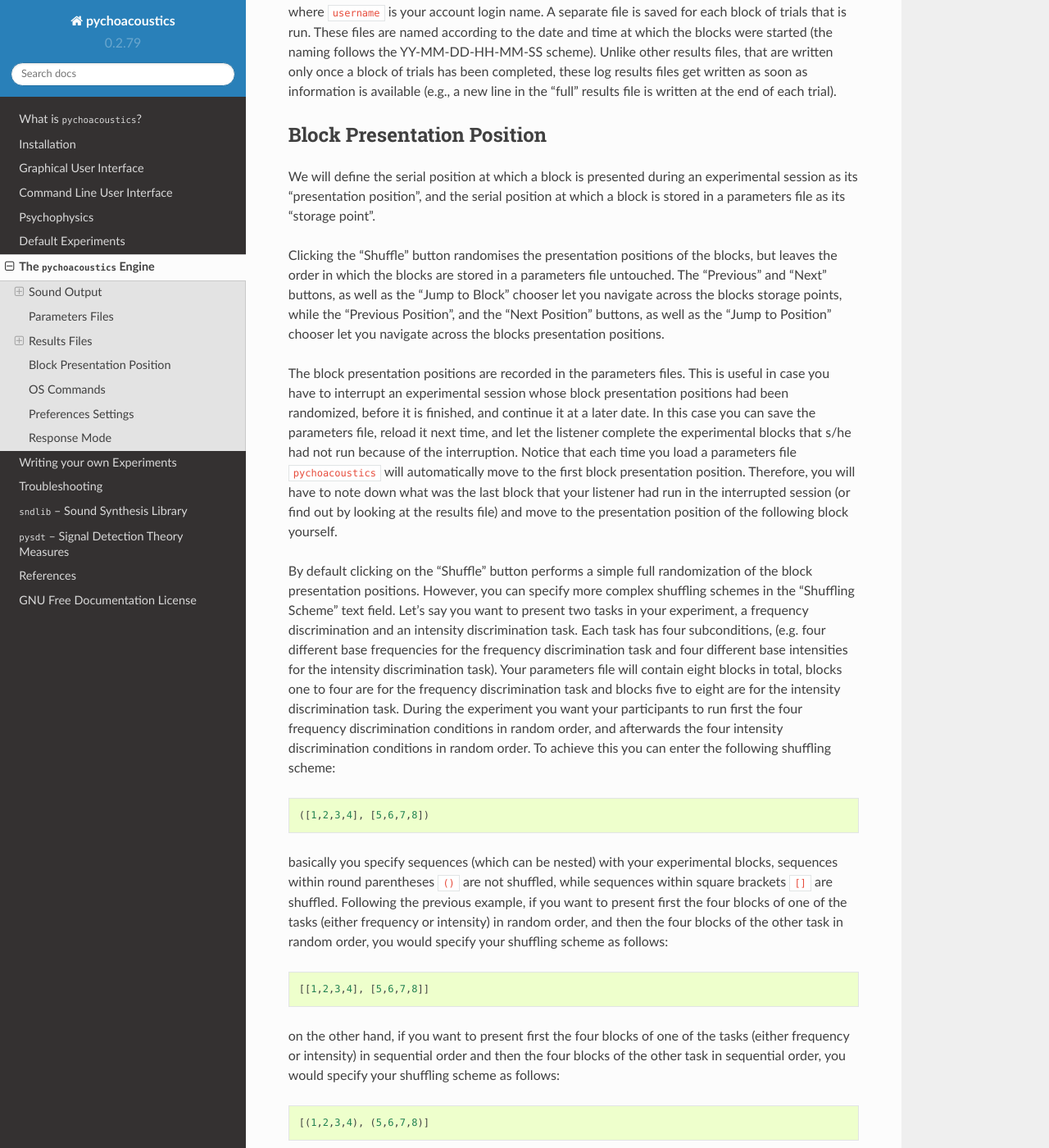
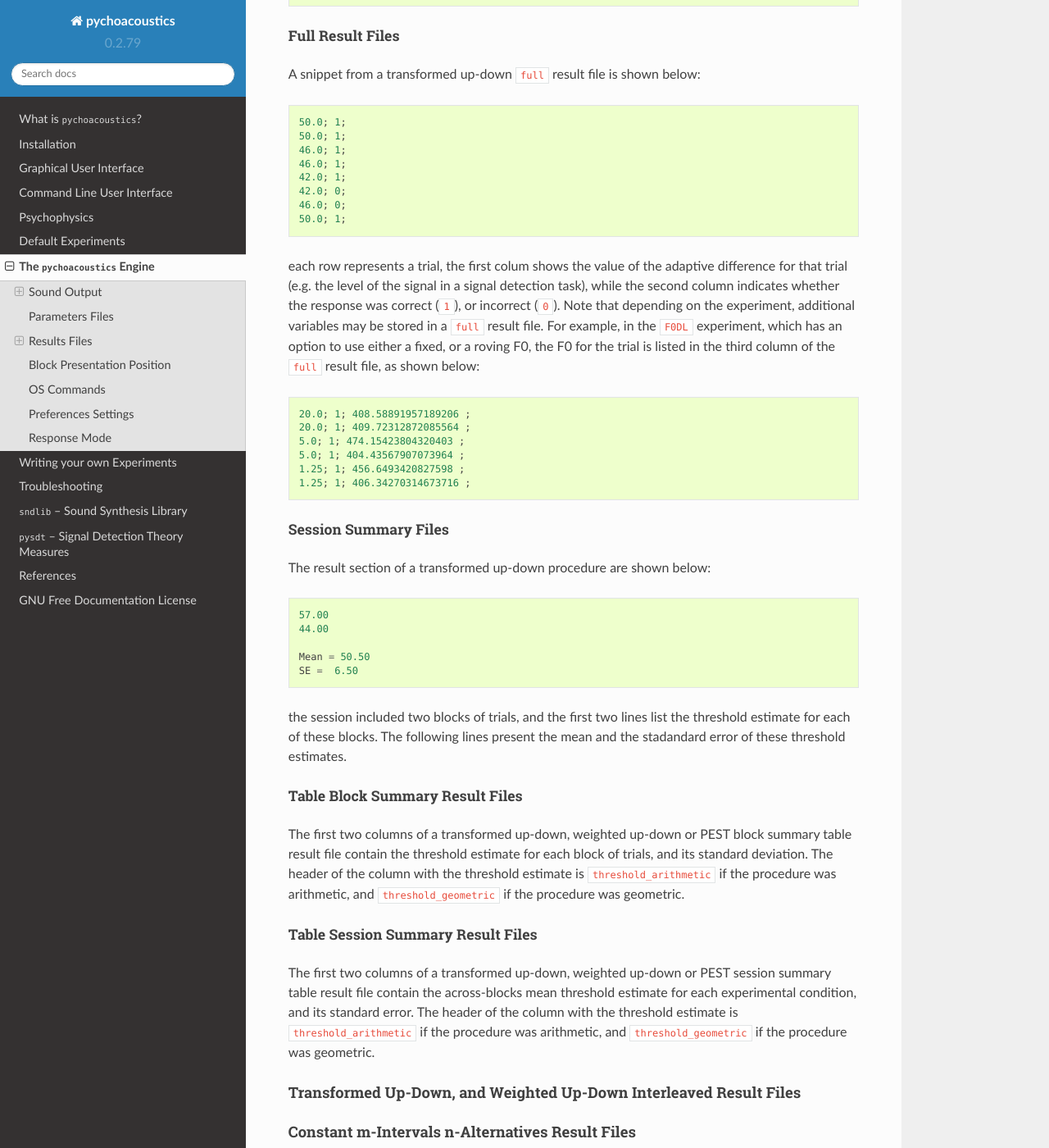
Before and after one commit to sam81/pychoacoustics, a Sphinx documentation site: the page built from pychoacoustics/doc/engine.rst, in a window 1280 px wide and 1400 px high, scrolled down 6078 px. Shown: the whole window at 82% size. Built offline with Sphinx 7.4.7 and the Read the Docs theme 2.0.0, drawn with Linux system fonts in a browser that asks for light colours; some of the changed text lies outside the part shown.

Commit message:
document transformed up-down result files

```diff
--- a/pychoacoustics/doc/adding_experiments.rst
+++ b/pychoacoustics/doc/adding_experiments.rst
@@ -3,7 +3,7 @@ Writing your own Experiments
 *****************************
 
 First Steps
-==============
+===========
 
 ``pychoacoustics`` can be easily extended with new experiments written by users. User-written experiments need to reside in a Python package called ``labexp``, and this package needs to be in your Python path. No worries if you're not familiar with packaging Python software, we'll go through the process of adding a new experiment step by step.
 
--- a/pychoacoustics/doc/engine.rst
+++ b/pychoacoustics/doc/engine.rst
@@ -7,11 +7,11 @@ The ``pychoacoustics`` Engine
 .. _sec-sound_output:
 
 Sound Output
-------------
+============
 
 
 Sound Output on Linux
-^^^^^^^^^^^^^^^^^^^^^
+---------------------
 
 On Linux systems ``pychoacoustics`` can either output sound (numpy
 arrays) directly to the soundcard, or write a ``wav`` file for each sound
@@ -48,7 +48,7 @@ another program by choosing “custom” in the “Play Command” drop-down
 menu and spelling out the name of the command in the box below.
 
 Sound Output on Windows
-^^^^^^^^^^^^^^^^^^^^^^^
+-----------------------
 
 The command that ``pychoacoustics`` uses by default on Windows is
 ``winsound``. This command supports only 16-bit output. ``pychoacoustics``
@@ -76,7 +76,7 @@ foobar2000) may not work well with ``pychoacoustics``.
 .. _sec-parameters_files:
 
 Parameters Files
-----------------
+================
 
 Parameters files are plain text files, that can be modified through
 ``pychoacoustics`` or through a text editor. They contain a header
@@ -141,7 +141,7 @@ separator. Each entry has to be written on a single line.
 .. _sec-results_files:
 
 Results Files
--------------
+=============
 
 ``pychoacoustics`` outputs several types of
 results files. If you name your results file “myres”, the following
@@ -200,7 +200,7 @@ blocks to process you can click “Run!” to perform the processing.
 .. _sec-tabular-results-files:
 
 Tabular Results Files
-^^^^^^^^^^^^^^^^^^^^^
+---------------------
 
 The tabular results files are comma separated value (csv) text files
 that can be opened in a text file editor or a spreadsheet application.
@@ -214,7 +214,8 @@ The tabular result files contain a number of default columns, that are specific
 to the paradigm used in the experiment (e.g., threshold, number of trials etc…).
 These result files also contain a "condition" column, where the "Condition Label"
 is written (see :ref:`sec-gui_left_panel`). It is a good practice to assign
-a condition label as it makes it easy to sort the results as a function of the experimental condition.
+a condition label as it makes it easy to sort the results as a function of the
+experimental condition.
 Columns with additional parameters can be stored in these files.
 Several text fields and choosers in ``pychoacoustics`` have what we will call
 ``inSummary`` check boxes. Some of these are shown marked by ellipses
@@ -309,38 +310,150 @@ invariably with a timestamp marking the date and time at which the
 experimental block was completed, and a further line indicating
 how much time the listener took to complete the block of trials.
 
+The "session summary" result files have a section listing the
+parameters used for each experimental condition. After this
+section, a summary statistic for each block of the given experimental
+condition is presented, followed by a summary statistic for all the blocks.
+
+
 .. todo::
 
    Add description of result files for the various paradigms.
 
 Transformed Up-Down, Weighted Up-Down, and PEST Result Files
-~~~~~~~~~~~~~~~~~~~~~~~~~~~~~~~~~~~~~~~~~~~~~~~~~~~~~~~~~~~~
+^^^^^^^^^^^^^^^^^^^^^^^^^^^^^^^^^^^^^^^^^^^^^^^^^^^^^^^^^^^^
+
+Block Summary
+"""""""""""""
+
+The results section of a transformed up-down procedure are shown below
+(weighted up-down and PEST result files have the same structure):
+
+::
+
+   42.00 62.00 58.00 66.00 | 60.00 64.00 58.00 62.00 54.00 56.00 50.00 52.00 |
+
+   turnpointMean = 57.00, s.d. =  4.90
+   B1 = 30, B2 = 22
+
+the first line lists the turnpoints; the first ``|`` sign separates
+the initial turnpoints, which are not included in the threshold estimate,
+from the other turnpoints. The second line shows the threshold estimate
+(``turnpointMean``) and its standard deviation. The final line lists the
+number of times each button was pressed by the listener. In the above case
+the listener pressed button one 30 times and button two 22 times. This may be useful
+to detect any biases in button choice. The results above were collected using
+an arithmetic procedure. When the results are obtained with a geometric procedure
+the second line of the results section labels the threshold estimate as
+``geometric turnpointMean``, as shown in the example below:
+
+::
+
+   0.08  5.00  1.25 80.00 | 10.00 40.00 10.00 200.00 25.00 200.00  6.25 25.00 |
+
+   geometric turnpointMean = 29.82, s.d. =  3.75
+   B1 = 22, B2 = 40
+
+
+Full Result Files
+"""""""""""""""""
+
+A snippet from a transformed up-down ``full`` result file is shown
+below:
+
+::
+
+   50.0; 1;
+   50.0; 1;
+   46.0; 1;
+   46.0; 1;
+   42.0; 1;
+   42.0; 0;
+   46.0; 0;
+   50.0; 1;
+
+each row represents a trial, the first colum shows the value of the
+adaptive difference for that trial (e.g. the level of the signal in
+a signal detection task), while the second column indicates whether
+the response was correct (``1``), or incorrect (``0``). Note that
+depending on the experiment, additional variables may be stored in
+a ``full`` result file. For example, in the ``F0DL`` experiment, which
+has an option to use either a fixed, or a roving F0, the F0 for the
+trial is listed in the third column of the ``full`` result file, as shown
+below:
+
+::
+
+   20.0; 1; 408.58891957189206 ;
+   20.0; 1; 409.72312872085564 ;
+   5.0; 1; 474.15423804320403 ;
+   5.0; 1; 404.43567907073964 ;
+   1.25; 1; 456.6493420827598 ;
+   1.25; 1; 406.34270314673716 ;
+
+Session Summary Files
+"""""""""""""""""""""
+
+The result section of a transformed up-down procedure are shown
+below:
+
+::
+
+   57.00
+   44.00
+
+   Mean = 50.50
+   SE =  6.50
+
+the session included two blocks of trials, and the first two lines
+list the threshold estimate for each of these blocks. The following
+lines present the mean and the stadandard error of these threshold
+estimates.
+
+Table Block Summary Result Files
+""""""""""""""""""""""""""""""""
+
+The first two columns of a transformed up-down, weighted up-down or PEST
+block summary table result file contain the threshold estimate for each block of trials,
+and its standard deviation. The header of the column with the threshold
+estimate is ``threshold_arithmetic`` if the procedure was arithmetic,
+and ``threshold_geometric`` if the procedure was geometric.
+
+Table Session Summary Result Files
+""""""""""""""""""""""""""""""""""
+
+The first two columns of a transformed up-down, weighted up-down or PEST
+session summary table result file contain the across-blocks mean threshold estimate for each
+experimental condition, and its standard error. The header of the column with the threshold
+estimate is ``threshold_arithmetic`` if the procedure was arithmetic,
+and ``threshold_geometric`` if the procedure was geometric.
+
 
 Transformed Up-Down, and Weighted Up-Down Interleaved Result Files
-~~~~~~~~~~~~~~~~~~~~~~~~~~~~~~~~~~~~~~~~~~~~~~~~~~~~~~~~~~~~~~~~~~
+^^^^^^^^^^^^^^^^^^^^^^^^^^^^^^^^^^^^^^^^^^^^^^^^^^^^^^^^^^^^^^^^^^
 
 Constant m-Intervals n-Alternatives Result Files
-~~~~~~~~~~~~~~~~~~~~~~~~~~~~~~~~~~~~~~~~~~~~~~~~
+^^^^^^^^^^^^^^^^^^^^^^^^^^^^^^^^^^^^^^^^^^^^^^^^
 
 Multiple Constants m-Intervals n-Alternatives Result Files
-~~~~~~~~~~~~~~~~~~~~~~~~~~~~~~~~~~~~~~~~~~~~~~~~~~~~~~~~~~
+^^^^^^^^^^^^^^^^^^^^^^^^^^^^^^^^^^^^^^^^^^^^^^^^^^^^^^^^^^
 
 Constant 1-Intervals 2-Alternatives Result Files
-~~~~~~~~~~~~~~~~~~~~~~~~~~~~~~~~~~~~~~~~~~~~~~~~
+^^^^^^^^^^^^^^^^^^^^^^^^^^^^^^^^^^^^^^^^^^^^^^^^
 
 Multiple Constants 1-Intervals 2-Alternatives Result Files
-~~~~~~~~~~~~~~~~~~~~~~~~~~~~~~~~~~~~~~~~~~~~~~~~~~~~~~~~~~
+^^^^^^^^^^^^^^^^^^^^^^^^^^^^^^^^^^^^^^^^^^^^^^^^^^^^^^^^^^
 
 Constant 1-Pair Same/Different Result Files
-~~~~~~~~~~~~~~~~~~~~~~~~~~~~~~~~~~~~~~~~~~~
+^^^^^^^^^^^^^^^^^^^^^^^^^^^^^^^^^^^^^^^^^^^
 
 Odd One Out Result Files
-~~~~~~~~~~~~~~~~~~~~~~~~
+^^^^^^^^^^^^^^^^^^^^^^^^
 
 .. _sec-log_results_files:
 
 Log Results Files
-^^^^^^^^^^^^^^^^^
+-----------------
 
 ``pychoacoustics`` automatically saves backup copies of the “block
 summary” and “full” files in a backup folder. On Linux systems this
@@ -370,7 +483,7 @@ trial).
 .. _sec-shuffling:
 
 Block Presentation Position
----------------------------
+===========================
 
 
 We will define the serial position at which a block is presented during
@@ -467,7 +580,7 @@ is equivalent to:
 .. _sec-os_commands:
 
 OS Commands
------------
+===========
 
 
 ``pychoacoustics`` can be instructed to run operating system (OS)
@@ -530,7 +643,7 @@ these special strings is given in Table :ref:`tab-pycho_variables`
 
 
 Preferences Settings
---------------------
+====================
 
 All the settings that can be manipulated in the
 “Preferences” dialog, as well as the “Phones” and “Experimenters”
@@ -560,7 +673,7 @@ write down all important info before removing the preferences file.
 .. _sec-response_mode:
 
 Response Mode
--------------
+=============
 
 ``pychoacoustics`` was designed to run interactive experiments in which
 a listener hears some stimuli and gives a response through a button or
```
Also changed, not shown: other parts of pychoacoustics/doc/engine.rst (+2 -2 lines), 8 other files.
